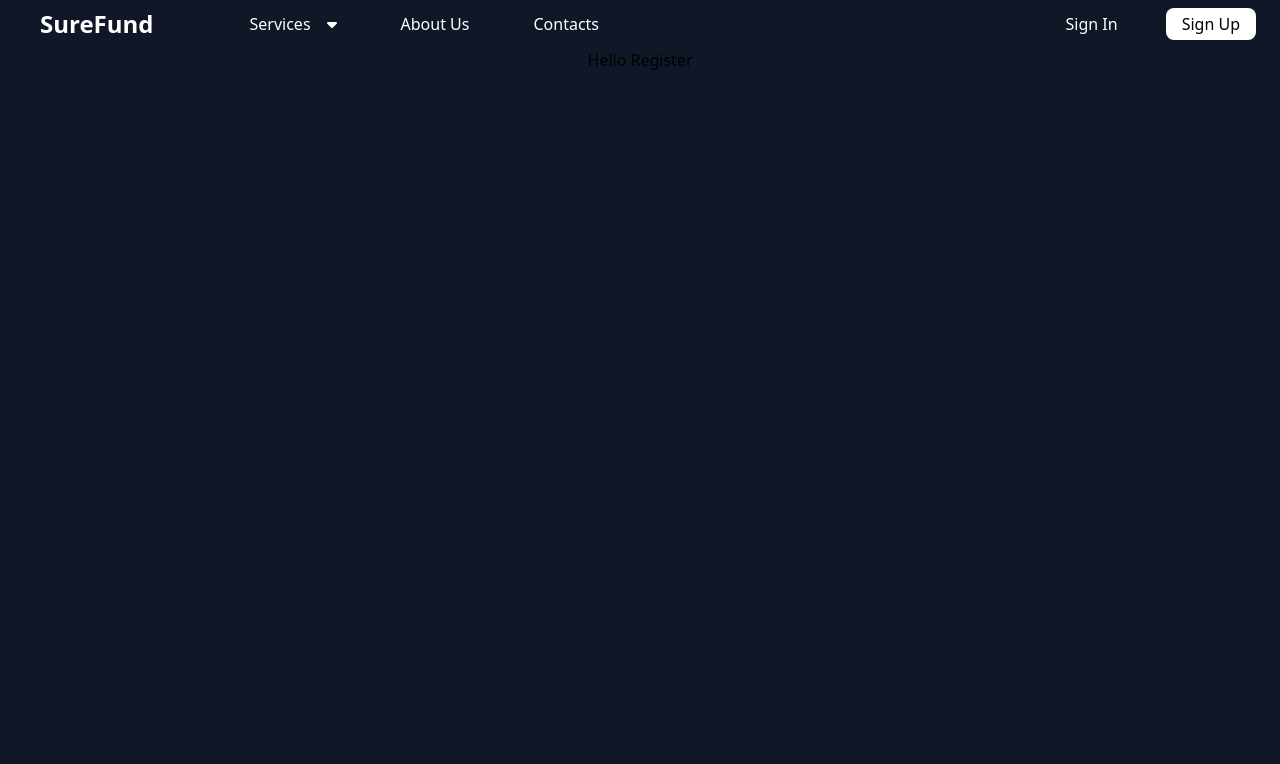
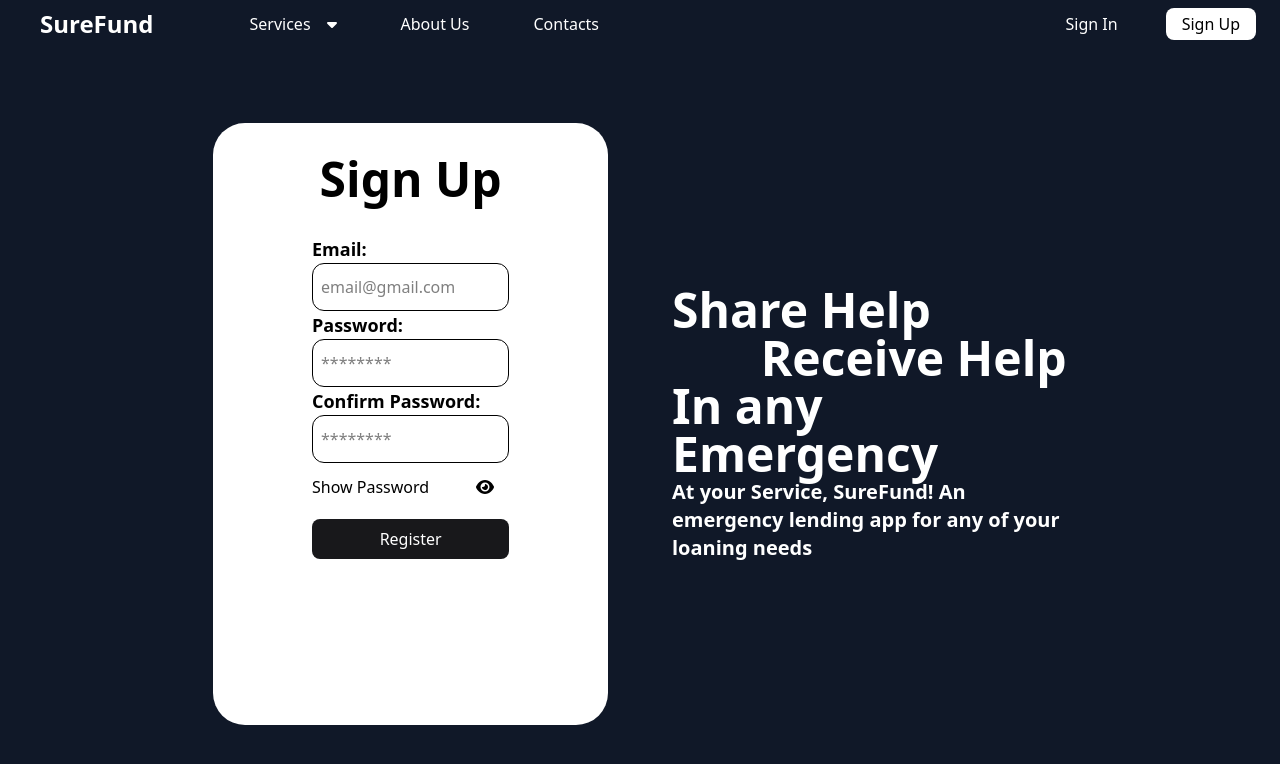
Before and after one commit to MattCania/SureFund, a React (Vite) app in the folder Frontend/: page /surefund/register in a window 1280 px wide. Shown: the top 764 px of the page. Built offline with nearby package versions, Linux system fonts and the light colour scheme.

Commit message:
finished Sign Up Template

```diff
--- a/Frontend/src/pages/Capture/LoginPage.jsx
+++ b/Frontend/src/pages/Capture/LoginPage.jsx
@@ -56,7 +56,7 @@ export default function LoginPage() {
 					<h1
 						className="flex w-full h-auto justify-center items-center text-black text-5xl font-semibold my-12"
 					>
-						Sign Up
+						Sign In
 					</h1>
 
 					<label
--- a/Frontend/src/pages/Capture/RegisterPage.jsx
+++ b/Frontend/src/pages/Capture/RegisterPage.jsx
@@ -1,12 +1,106 @@
+import { faEye, faEyeSlash } from "@fortawesome/free-solid-svg-icons"
+import { FontAwesomeIcon } from "@fortawesome/react-fontawesome"
+import { useState } from "react"
+
+export default function RegisterPage() {
+
+	const [showPass, setShowPass] = useState(false)
+
+	const toggleShowPassword = () => {
+		setShowPass(!showPass)
+	}
 
 
-export default function RegisterPage () {
+	return (
 
-	return(
+		<section
+			className="flex flex-col md:flex-row w-full h-full justify-center items-center"
+		>
 
-		<h1>
-			Hello Register
-		</h1>
+			<div
+				className="flex w-2/3 h-4/5 border-white gap-16"
+			>
+
+				<form
+					className="flex flex-1 justify-start items-center flex-col bg-white rounded-4xl transition-all duration-300"
+				>
+					<h1
+						className="flex w-full h-auto justify-center items-center text-black text-5xl font-semibold my-8"
+					>
+						Sign Up
+					</h1>
+
+					<label
+						className="flex w-1/2 h-auto justify-start items-center text-black text-lg font-semibold"
+						htmlFor="email"
+					>
+						Email:
+					</label>
+
+					<input type="text" name="email" id="email" className="flex w-1/2 h-12 border rounded-xl outline-none px-2" placeholder="email@gmail.com" />
+
+					<label
+						className="flex  w-1/2 h-auto justify-start items-center text-black text-lg font-semibold"
+						htmlFor="email"
+					>
+						Password:
+					</label>
+
+					<input type={showPass ? 'text' : 'password'} name="email" id="email" className="flex w-1/2 h-12 border rounded-xl outline-none px-2 relative" placeholder={showPass ? 'yourPass123' : '********'} />
+
+					<label
+						className="flex w-1/2 h-auto justify-start items-center text-black text-lg font-semibold"
+						htmlFor="email"
+					>
+						Confirm Password:
+					</label>
+
+					<input type={showPass ? 'text' : 'password'} name="email" id="email" className="flex w-1/2 h-12 border rounded-xl outline-none px-2 relative" placeholder={showPass ? 'yourPass123' : '********'} />
+
+					<label className="flex justify-between items-center w-1/2 h-auto my-2" htmlFor="showPassword">Show Password
+
+						<button
+							onClick={toggleShowPassword}
+							className="flex justify-center items-center w-8 h-8 mx-2 outline-0 cursor-pointer rounded-full hover:bg-gray-900 hover:text-white transition-all duration-250"
+							type="button"
+						>
+							<FontAwesomeIcon icon={showPass ? faEyeSlash : faEye} />
+						</button>
+					</label>
+
+					<input type="submit" value="Register" className="flex justify-center items-center w-1/2 p-2 bg-zinc-900 text-white rounded-lg my-2 cursor-pointer hover:bg-gray-200 hover:text-black transition-all duration-250" />
+
+				</form>
+				<div
+					className="flex flex-1 justify-center items-start flex-col"
+				>
+
+					<h1
+						className="flex w-full h-auto justify-start items-center text-white text-5xl font-semibold"
+					>
+						Share Help
+					</h1>
+					<h1
+						className="flex w-full h-auto justify-end items-center text-white text-5xl font-semibold"
+					>
+						Receive Help
+					</h1>
+					<h1
+						className="flex w-full h-auto justify-start items-center text-white text-5xl font-semibold"
+					>
+						In any Emergency
+					</h1>
+					<p
+						className="flex w-full h-auto justify-start items-center text-white text-xl font-semibold"
+					>
+						At your Service, SureFund! An emergency lending app for any of your loaning needs
+					</p>
+
+				</div>
+
+
+			</div>
+		</section>
 	)
 
 }
```
